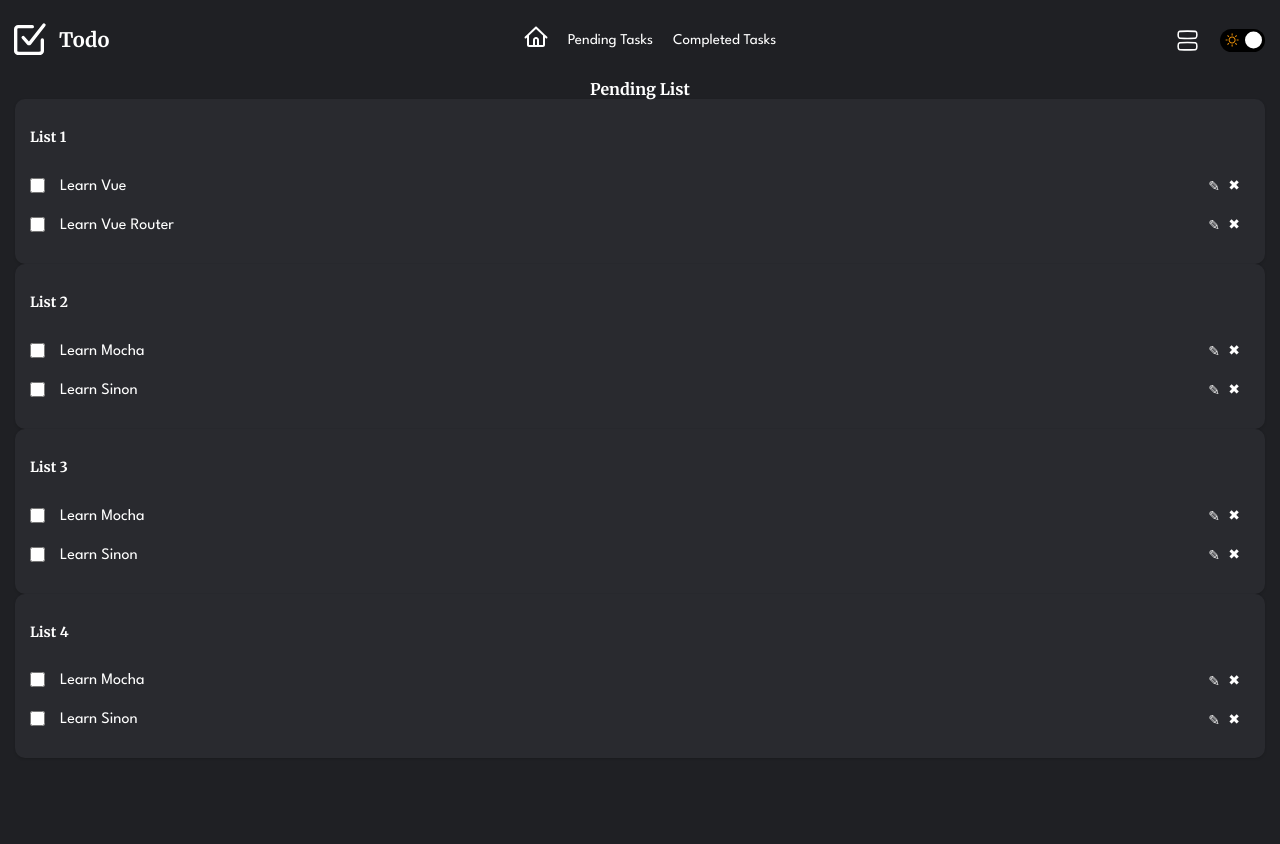
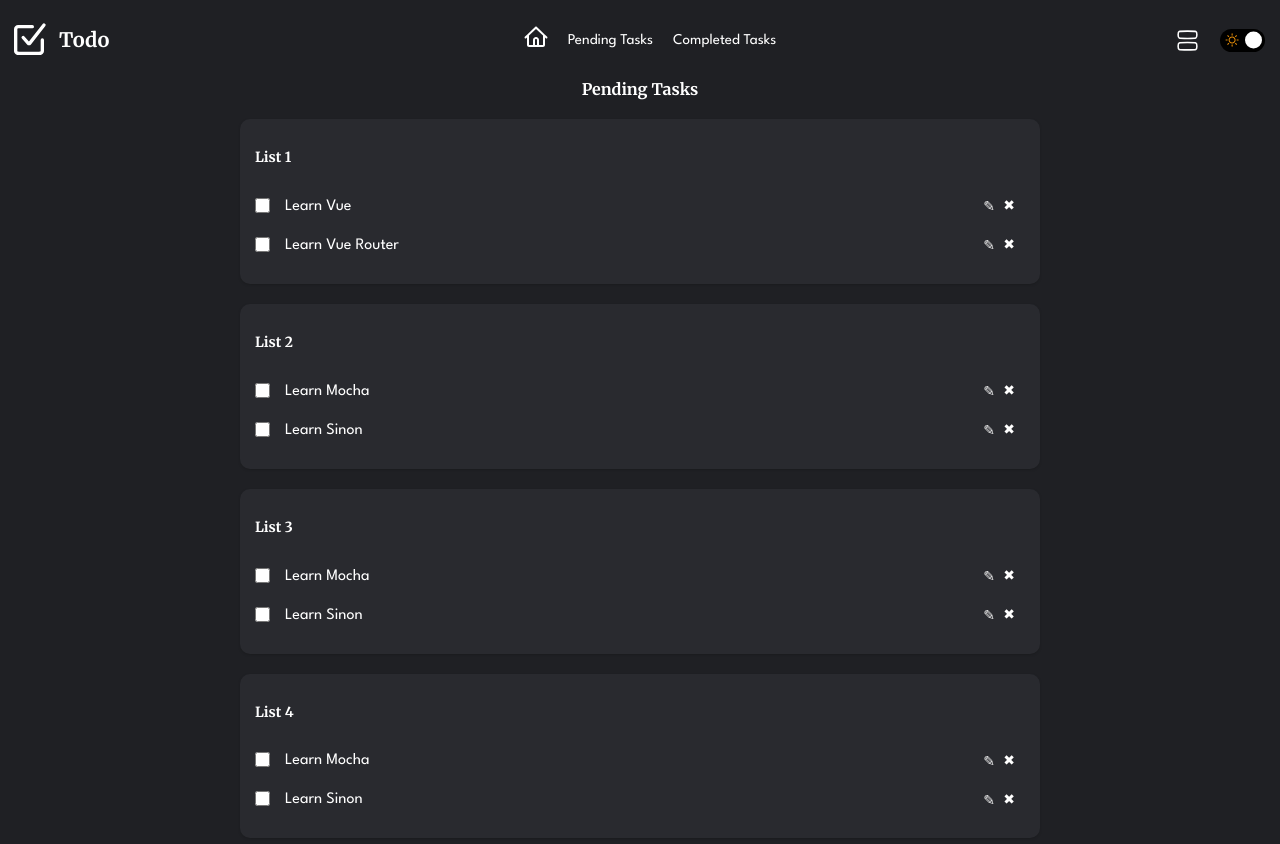
Before and after one commit to tripathishashikant/todo, a Vue app: page /pending-list in a window 1280 px wide. Shown: the top 844 px of the page. Before the commit the page ends 800 px from the top, so only its background shows below. Built offline with nearby package versions, Linux system fonts and the light colour scheme.

Commit message:
Feature 1.6.6 - Spacing related issues resolved.
Signed-off-by: Shashikant <shashikant.tripathi187@gmail.com>

```diff
--- a/src/components/global/BaseCard.vue
+++ b/src/components/global/BaseCard.vue
@@ -6,11 +6,21 @@
 
 <style lang="scss" scoped>
 .card {
+  width: 100%;
+  max-width: 80rem;
+  margin: 2rem auto;
   padding: 1.5rem;
   border-radius: 1rem;
   background-color: $secondary-bg-dark;
   box-shadow: 0 0.1rem 0.2rem 0 $primary-shadow-dark;
   overflow: hidden;
+
+  .list__horizontalLayout & {
+    flex: 0 0 30rem;
+    max-width: none;
+    margin-left: 1rem;
+    margin-right: 1rem;
+  }
 
   .light & {
     background-color: $secondary-bg-light;
--- a/src/views/CompletedTasks.vue
+++ b/src/views/CompletedTasks.vue
@@ -1,19 +1,24 @@
 <template>
-  <section class="list">
+  <section
+    class="list"
+    :class="{ list__horizontalLayout: !getVerticalIconStatus }"
+  >
     <header class="list__header">
       <h2 class="list__headerTitle">
         {{ title }}
       </h2>
     </header>
+    <div class="list__cardContainer">
       <base-card
         v-for="list in lists"
         :key="list.id"
+        class="list__card"
       >
         <article class="list__article">
           <h3 class="list__title">
             {{ list.name }}
           </h3>
-        <section class="list_pending">
+          <section class="list_completed">
             <completed-list
               :list-i-d="list.id"
               :show="false"
@@ -22,6 +27,7 @@
           </section>
         </article>
       </base-card>
+    </div>
   </section>
 </template>
 
@@ -42,6 +48,7 @@ export default {
   computed: {
     ...mapGetters({
       lists: 'getLists',
+      getVerticalIconStatus: 'layoutSwitcherStore/getVerticalIconStatus',
     }),
   },
 };
--- a/src/views/PendingTasks.vue
+++ b/src/views/PendingTasks.vue
@@ -1,10 +1,14 @@
 <template>
-  <section class="list">
+  <section
+    class="list"
+    :class="{ list__horizontalLayout: !getVerticalIconStatus }"
+  >
     <header class="list__header">
       <h2 class="list__headerTitle">
         {{ title }}
       </h2>
     </header>
+    <div class="list__cardContainer">
       <base-card
         v-for="list in lists"
         :key="list.id"
@@ -21,6 +25,7 @@
           </section>
         </article>
       </base-card>
+    </div>
   </section>
 </template>
 
@@ -35,12 +40,13 @@ export default {
   },
   data() {
     return {
-      title: 'Pending List',
+      title: 'Pending Tasks',
     };
   },
   computed: {
     ...mapGetters({
       lists: 'getLists',
+      getVerticalIconStatus: 'layoutSwitcherStore/getVerticalIconStatus',
     }),
   },
 };
```
Lines whose indentation alone changed are shown as unchanged.
